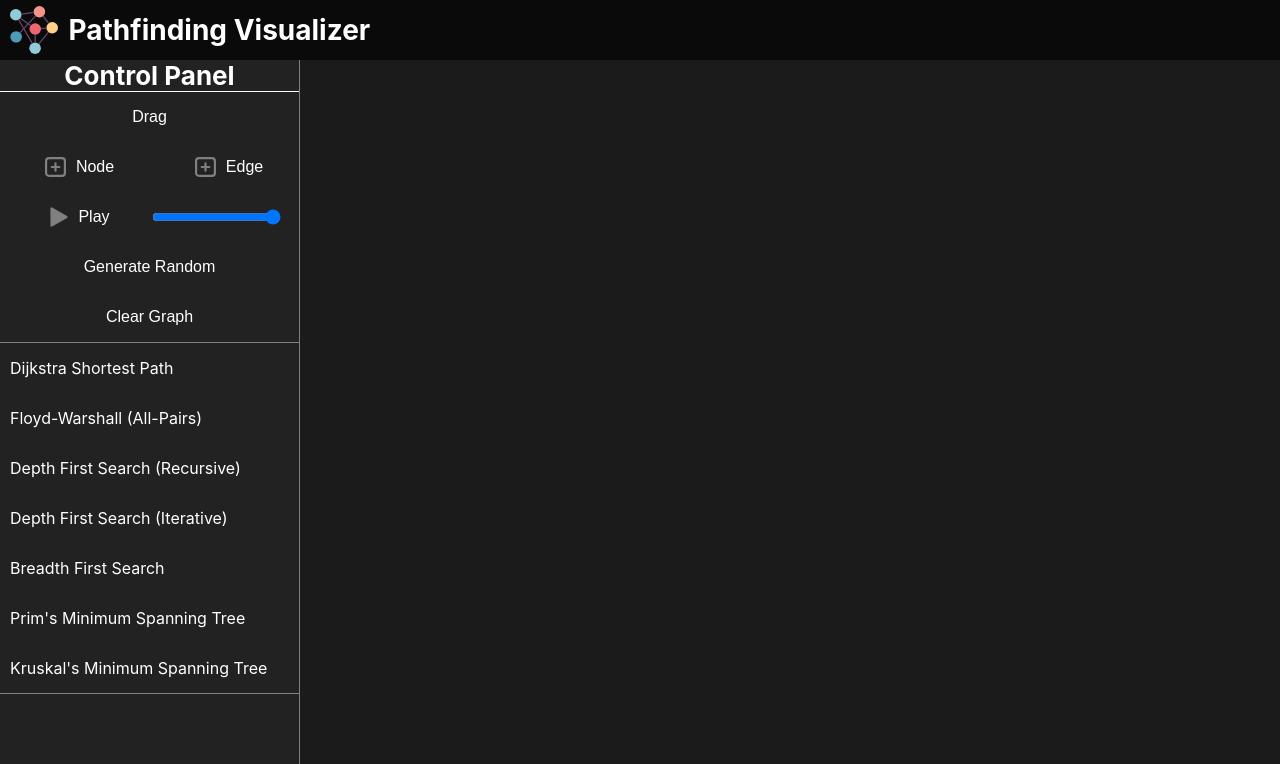
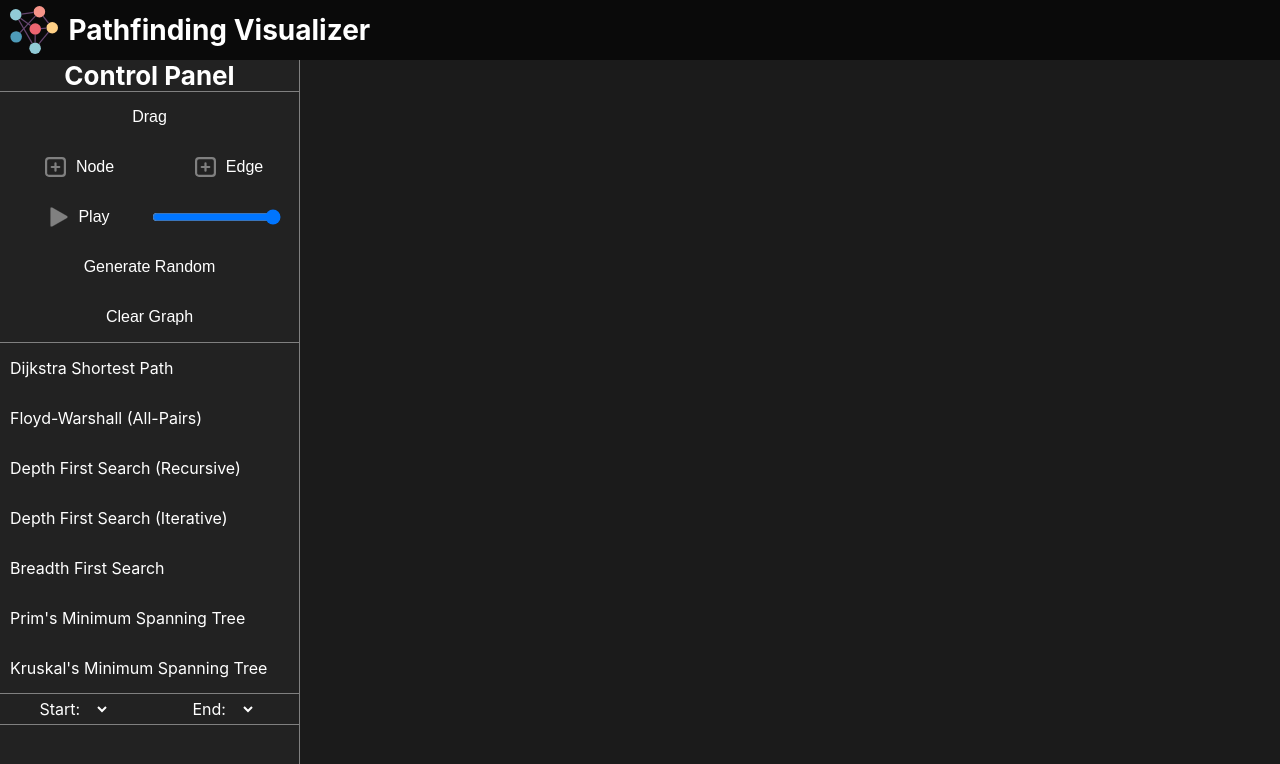
Before and after one commit to GigiOtoya/pathfinder-v2, a React (Create React App) app: page / in a window 1280 px wide. Shown: the top 764 px of the page. Built offline with nearby package versions, Linux system fonts and the light colour scheme.

Commit message:
vertex, colors, and canvas utils

```diff
--- a/src/components/Canvas.tsx
+++ b/src/components/Canvas.tsx
@@ -14,8 +14,11 @@ export const Canvas = () => {
             return;
         }
         const ctx = canvas.getContext('2d');
+        if (!ctx) {
+            return;
+        }
 
-        if (canvas && canvasContainer) {
+        if (canvasContainer) {
             const { width, height } = canvasContainer?.getBoundingClientRect();
             canvas.width = width;
             canvas.height = height;
@@ -27,6 +30,7 @@ export const Canvas = () => {
 
         ctx.fillStyle = '#1b1b1b';
         ctx.fillRect(0, 0, canvas.width, canvas.height);
+
     }, []);
 
     return (
--- a/src/components/Controller.css
+++ b/src/components/Controller.css
@@ -15,6 +15,7 @@
     text-align: center;
     font-size: 26px;
     border-bottom: 1px solid;
+    border-color: grey;
     box-sizing: border-box;
 }
 
@@ -55,3 +56,30 @@
     box-shadow: inset 0px 0px 4px #c1c1c1;
     transform: scale(.99);
 }
+
+.node-selection {
+    display: flex;
+    justify-content: center;
+    align-items: center;
+    border-bottom: 1px solid;
+    border-color: grey;
+}
+
+.node-selection div {
+    display: flex;
+    justify-content: center;
+    width: 50%;
+    color: white;
+    padding: 5px;
+}
+
+.node-selection label {
+    padding-right: 10px;
+}
+
+.node-selection select {
+    background-color: #222222;
+    color: white;
+    border: none;
+    font-size: 16px;
+}
--- a/src/components/Controller.tsx
+++ b/src/components/Controller.tsx
@@ -36,6 +36,16 @@ export const Controller = () => {
             <button className="full-btn"> Generate Random </button>
             <button className="full-btn"> Clear Graph </button>
             <Navigation/>
+            <div className="node-selection">
+                <div>
+                    <label htmlFor="start"> Start: </label>
+                    <select name="start" id="start"></select>
+                </div>
+                <div>
+                    <label htmlFor="end"> End: </label>
+                    <select name="end" id="end"></select>
+                </div>
+            </div>
         </div>
     )
 }
--- a/src/utils/Vertex.ts
+++ b/src/utils/Vertex.ts
@@ -2,11 +2,13 @@ class Vertex {
     x: number;
     y: number;
     r: number;
+    name?: string
 
-    constructor(x: number, y: number, r: number) {
+    constructor(x: number, y: number, r: number, name?: string) {
         this.x = x;
         this.y = y;
         this.r = r;
+        this.name = name;
     }
 }
 
```
Also changed, not shown: src/utils/Colors.ts (added, +23 -0 lines), src/utils/canvasUtils.ts (added, +40 -0 lines).
